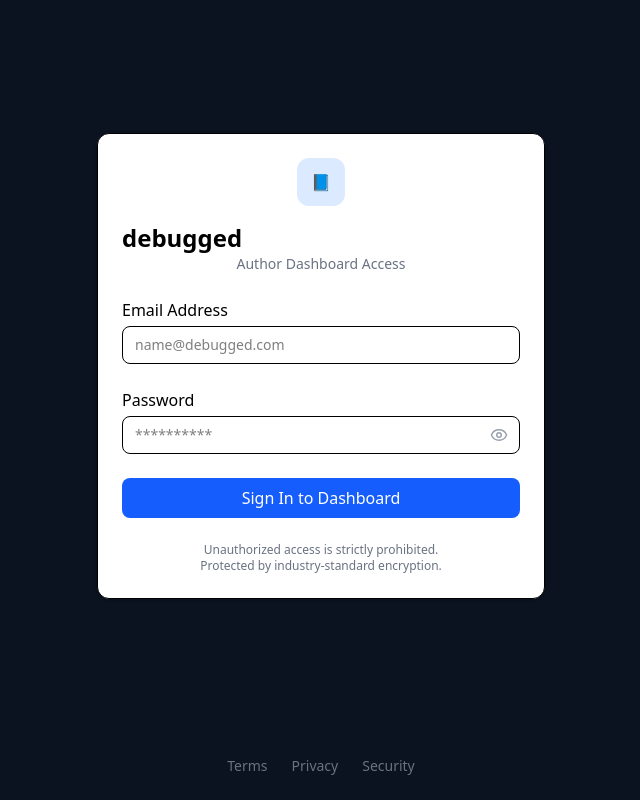
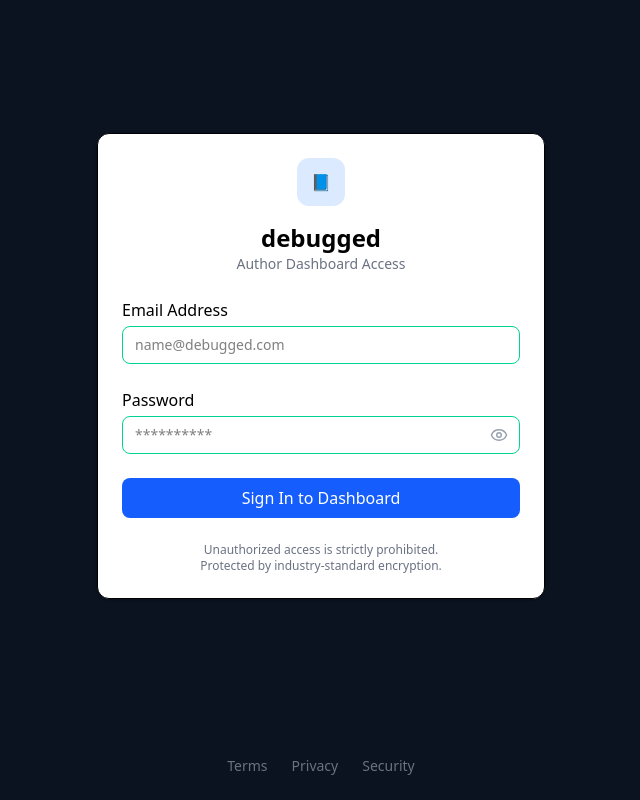
Before and after one commit to samuelkaranja/Personal-Blog, a React (Vite) app: page /admin/login in a window 1280 px wide. Shown: the whole page, without its empty margins (319-959 px from the left). Built offline with nearby package versions, Linux system fonts and the light colour scheme.

Commit message:
Centered the content of the login page and added a green border when we focus on the inputs

```diff
--- a/src/components/auth/PasswordInput.tsx
+++ b/src/components/auth/PasswordInput.tsx
@@ -19,7 +19,7 @@ const PasswordInput = ({ value, onChange }: Props) => {
           value={value}
           onChange={onChange}
           placeholder="**********"
-          className="w-full border rounded-lg px-3 py-2 pr-10 text-sm focus:outline-none focus:ring-2 focus:ring-blue-500"
+          className="w-full border border-emerald-400 rounded-lg px-3 py-2 pr-10 text-sm focus:outline-none focus:ring-2 focus:ring-emerald-600"
         />
         <button
           type="button"
--- a/src/components/dashboard/login/LoginForm.tsx
+++ b/src/components/dashboard/login/LoginForm.tsx
@@ -35,15 +35,12 @@ const LoginForm = () => {
         </div>
       </div>
 
-      <Link
-        to="/"
-        className="text-center text-2xl font-semibold mb-1 hover:underline"
-      >
-        debugged
-      </Link>
-      <p className="text-center text-sm text-gray-500 mb-6">
-        Author Dashboard Access
-      </p>
+      <div className="text-center">
+        <Link to="/" className="text-2xl font-semibold mb-1 hover:underline">
+          debugged
+        </Link>
+        <p className="text-sm text-gray-500 mb-6">Author Dashboard Access</p>
+      </div>
 
       <form onSubmit={handleLogin} className="space-y-6">
         <div>
@@ -54,7 +51,7 @@ const LoginForm = () => {
             placeholder="name@debugged.com"
             value={email}
             onChange={(e) => setEmail(e.target.value)}
-            className="mt-1 w-full border rounded-lg px-3 py-2 text-sm focus:outline-none focus:ring-2 focus:ring-blue-500"
+            className="mt-1 w-full border border-emerald-400 rounded-lg px-3 py-2 text-sm focus:outline-none focus:ring-2 focus:ring-emerald-600"
           />
         </div>
 
```
